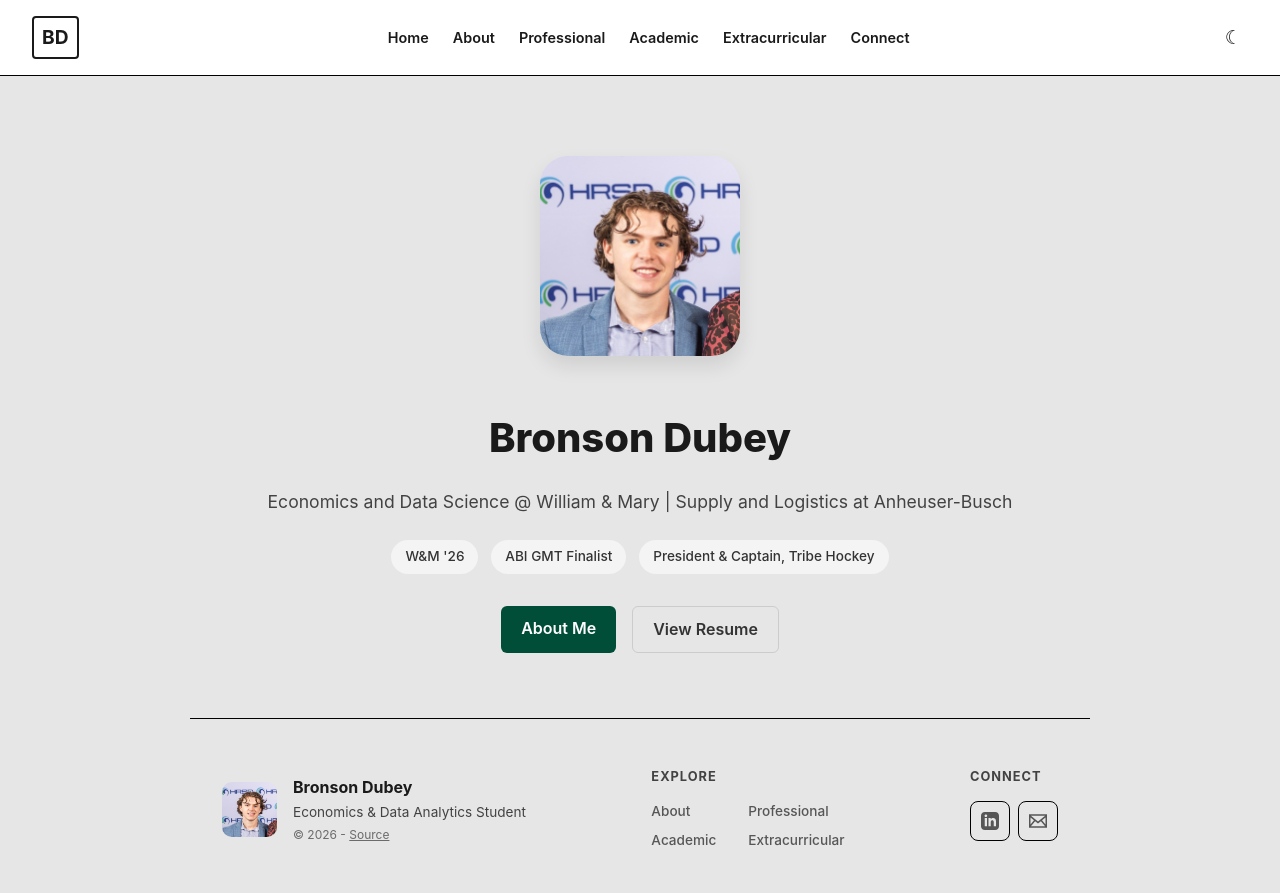
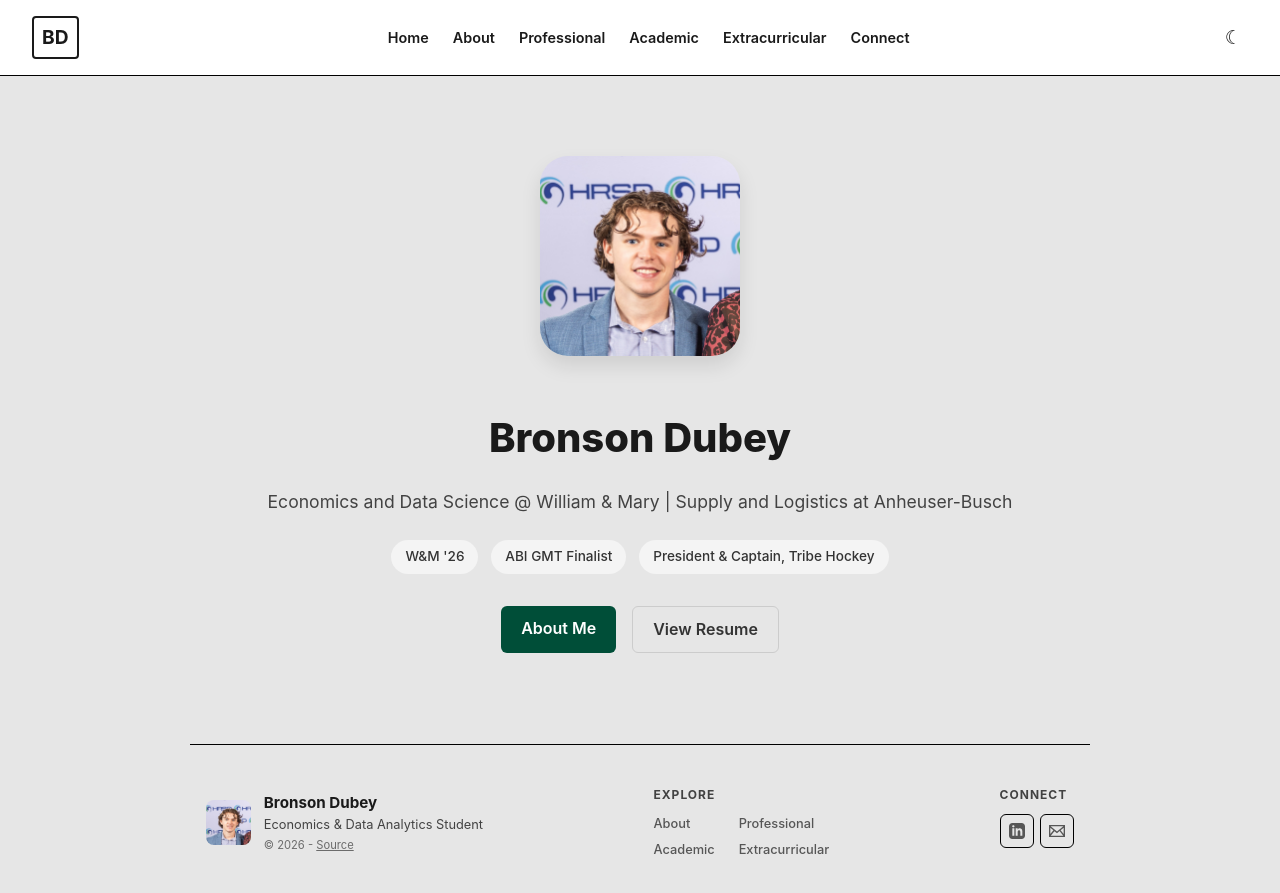
Before and after one commit to bxdubey/github.io, a Jekyll site: the page built from index.html, in a window 1280 px wide. Shown: the top 893 px of the page. Built offline with Jekyll 4.4.1, drawn with Linux system fonts in a browser that asks for light colours.

Commit message:
Refine footer styles for improved layout and sizing
Adjusted footer styles for better alignment with design reference.

```diff
--- a/assets/css/style.scss
+++ b/assets/css/style.scss
@@ -222,47 +222,48 @@ nav {
   margin-top: 0; /* This removes the extra browser gap! */
 }
 
-/* Footer Styles */
+/* Footer Styles - Scaled Down to match reference */
 .site-footer {
   display: flex;
   justify-content: space-between;
-  padding: 3rem 2rem;
+  padding: 2.5rem 1rem; /* Reduced padding */
   border-top: 1px solid var(--border-color);
   background-color: var(--bg-color);
-  font-size: 0.85rem;
+  font-size: 0.8rem; /* Overall smaller text */
   max-width: 900px;
   margin: 0 auto;
   width: 100%;
   box-sizing: border-box;
 }
 
-.footer-left { display: flex; gap: 1rem; align-items: center; }
-.footer-pic { width: 55px; height: 55px; border-radius: 10px; object-fit: cover; }
-.footer-info h3 { margin: 0; font-size: 1rem; }
-.footer-title { margin: 0.1rem 0; opacity: 0.8; }
-.footer-copy { margin: 0; opacity: 0.6; font-size: 0.75rem; }
+.footer-left { display: flex; gap: 0.8rem; align-items: center; }
+.footer-pic { width: 45px; height: 45px; border-radius: 8px; object-fit: cover; } /* Smaller photo */
+.footer-info h3 { margin: 0; font-size: 0.95rem; }
+.footer-title { margin: 0; opacity: 0.8; font-size: 0.8rem; }
+.footer-copy { margin: 0; opacity: 0.6; font-size: 0.7rem; margin-top: 0.1rem; }
 .footer-copy a { color: var(--text-color); text-decoration: underline; }
 
 .footer-explore h4, .footer-connect h4 {
-  margin-top: 0; margin-bottom: 0.8rem; font-size: 0.8rem; letter-spacing: 1px; opacity: 0.8;
+  margin-top: 0; margin-bottom: 0.6rem; font-size: 0.75rem; letter-spacing: 1px; opacity: 0.8;
 }
 
-.explore-grid { display: grid; grid-template-columns: auto auto; gap: 0.5rem 2rem; }
-.explore-grid a { color: var(--text-color); opacity: 0.7; font-weight: 500;}
+.explore-grid { display: grid; grid-template-columns: auto auto; gap: 0.3rem 1.5rem; } /* Tighter grid */
+.explore-grid a { color: var(--text-color); opacity: 0.7; font-weight: 500; font-size: 0.8rem;}
 .explore-grid a:hover { opacity: 1; text-decoration: underline; }
 
-.connect-icons { display: flex; gap: 0.5rem; }
+.connect-icons { display: flex; gap: 0.4rem; }
 .footer-icon {
   display: flex; justify-content: center; align-items: center;
-  width: 38px; height: 38px;
+  width: 32px; height: 32px; /* Smaller icon buttons */
   border: 1px solid var(--border-color);
-  border-radius: 8px;
+  border-radius: 6px;
   color: var(--text-color);
   transition: background-color 0.2s;
 }
-.footer-icon svg { width: 18px; height: 18px; fill: currentColor; opacity: 0.7; }
+.footer-icon svg { width: 16px; height: 16px; fill: currentColor; opacity: 0.7; } /* Smaller svgs */
 .footer-icon:hover { background-color: var(--pill-bg); text-decoration: none; }
 
 @media (max-width: 768px) {
-  .site-footer { flex-direction: column; gap: 2rem; padding: 2rem 1rem; }
+  .site-footer { flex-direction: column; gap: 1.5rem; padding: 2rem 1rem; }
+  .explore-grid { gap: 0.3rem 1rem; }
 }
```
